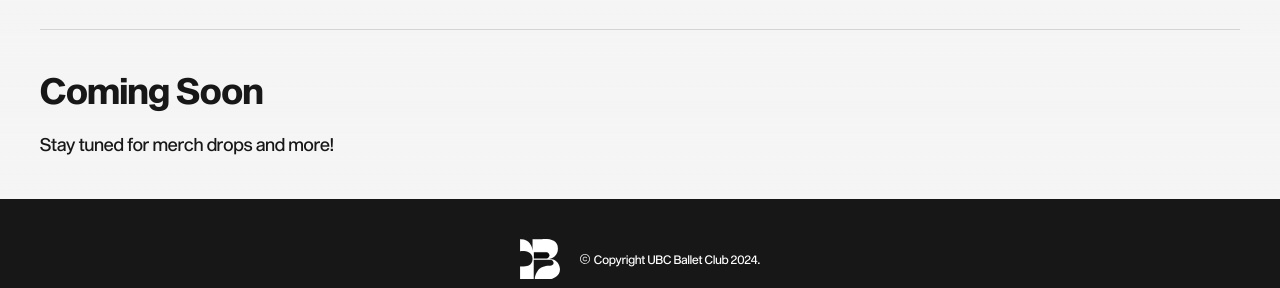
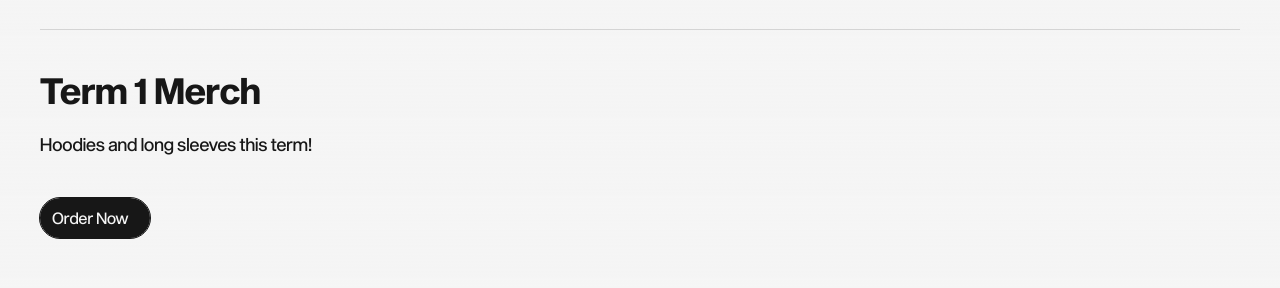
Before and after one commit to leesadie/ubcballet, a Next.js app: page /shop in a window 1280 px wide. Shown: the part 964-1252 px from the top of the page. Built offline with nearby package versions, Linux system fonts and the light colour scheme.

Commit message:
updated shop page

```diff
--- a/app/components/shop/ShopLanding.tsx
+++ b/app/components/shop/ShopLanding.tsx
@@ -27,11 +27,42 @@ const ShopLanding = () => {
                     </div>
                 </div>
                 <hr className="border-neutral-300 mt-10 mx-10"/>
-                <div className={`text-neutral-900 md:text-4xl md:ml-10 md:mt-10 text-2xl ml-6 mt-4 ${font_bold.className}`}>
-                    Coming Soon
-                </div>
-                <div className="text-neutral-900 md:text-lg text-base mt-5 md:mx-10 mx-6 md:mb-10 mb-40">
-                    Stay tuned for merch drops and more!
+                    <div className={`text-neutral-900 md:text-4xl md:ml-10 md:mt-10 text-2xl ml-6 mt-4 ${font_bold.className}`}>
+                        Term 1 Merch
+                    </div>
+                    <div className="text-neutral-900 md:text-lg text-base mt-5 md:mx-10 mx-6">
+                        Hoodies and long sleeves this term!
+                    </div>
+                <div
+                    className="
+                        text-neutral-100
+                        md:text-base
+                        text-sm
+                        bg-neutral-900
+                        outline
+                        outline-neutral-900
+                        outline-[1px]
+                        rounded-full
+                        md:py-2
+                        py-1
+                        px-3
+                        md:w-[110px]
+                        w-[90px]
+                        cursor-pointer
+                        hover:bg-neutral-100
+                        hover:text-neutral-900
+                        transition
+                        md:mt-10
+                        md:ml-10
+                        ml-6
+                        mt-10
+                        mb-20
+                    "
+                    onClick={() => {}}
+                >
+                    <a target="_blank" rel="noopener noreferrer" href="https://forms.gle/pWEuX4snJxCFaDbP8">
+                        Order Now
+                    </a>
                 </div>
             </div>
         </Container>
```
